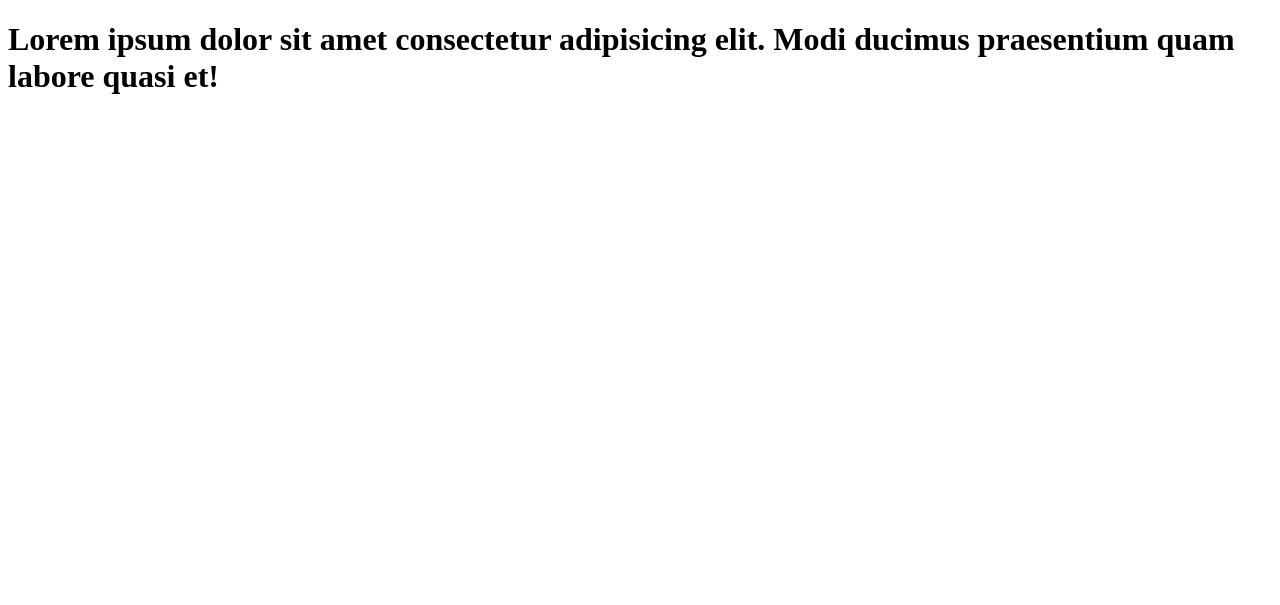
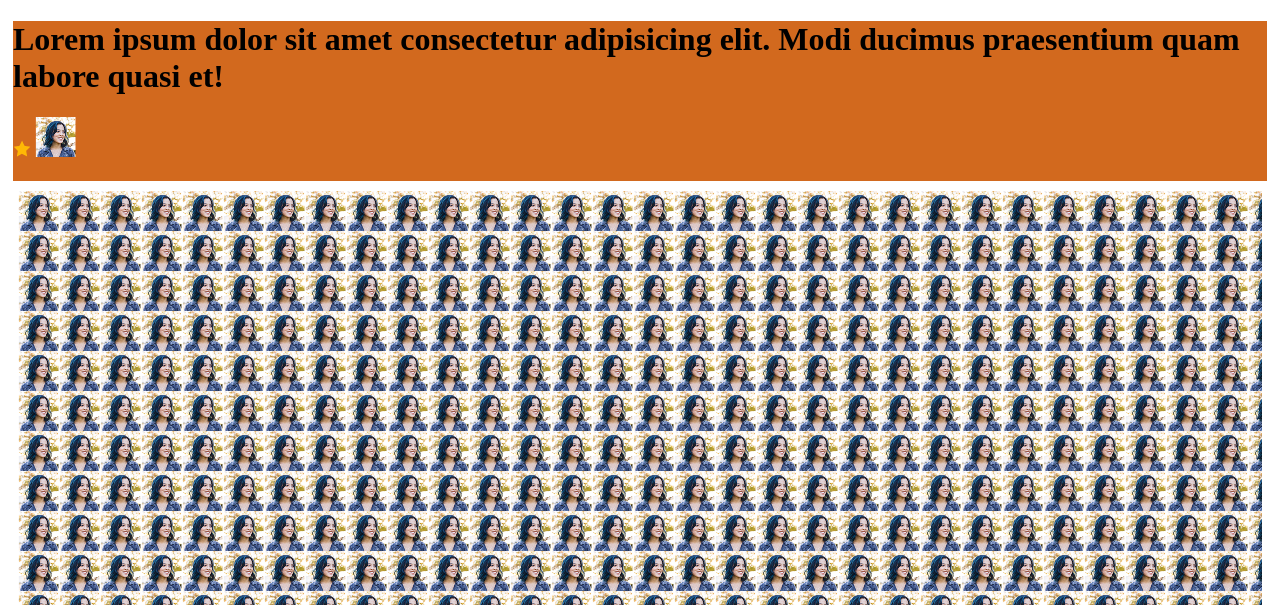
Before and after one commit to mirsami977/pogram-ph-01, a plain HTML site: page index.html in a window 1280 px wide. Shown: the top 605 px of the page. Drawn offline with Linux system fonts and the light colour scheme.

Commit message:
add kortasi hudai

```diff
--- a/index.html
+++ b/index.html
@@ -4,8 +4,17 @@
     <meta charset="UTF-8">
     <meta name="viewport" content="width=device-width, initial-scale=1.0">
     <title>my first github ripo</title>
+    <link rel="stylesheet" href="../pogram-ph-01/styls/index.css">
 </head>
 <body>
-   <h1>Lorem ipsum dolor sit amet consectetur adipisicing elit. Modi ducimus praesentium quam labore quasi et!</h1>
+  <div class="git">
+    <h1>Lorem ipsum dolor sit amet consectetur adipisicing elit. Modi ducimus praesentium quam labore quasi et!</h1>
+<img src="image/icon-star.png" alt=" hudai ter kori"  >
+<img src="image/avatar.png" alt=" nam nai">
+
+</div>
+<nav class="back">
+   <h1> my first git work</h1>
+</nav>
 </body>
 </html>
--- /dev/null
+++ b/styls/index.css
@@ -0,0 +1,15 @@
+.git{
+ border: 5px; border: slateblue;
+ margin: 5px;
+ padding-bottom: 20px;
+ background-color: chocolate;
+
+}
+.back{
+text-align: center;
+color:brown;
+background-image: url("../image/avatar.png")  ;
+margin: 10px;
+padding: 400px;
+border: 5PX;
+}
```
Also changed, not shown: image/Hero-bg.png (added), image/avatar.png (added), image/icon-star.png (added), image/wc-big.png (added), image/wc-mini.png (added).
